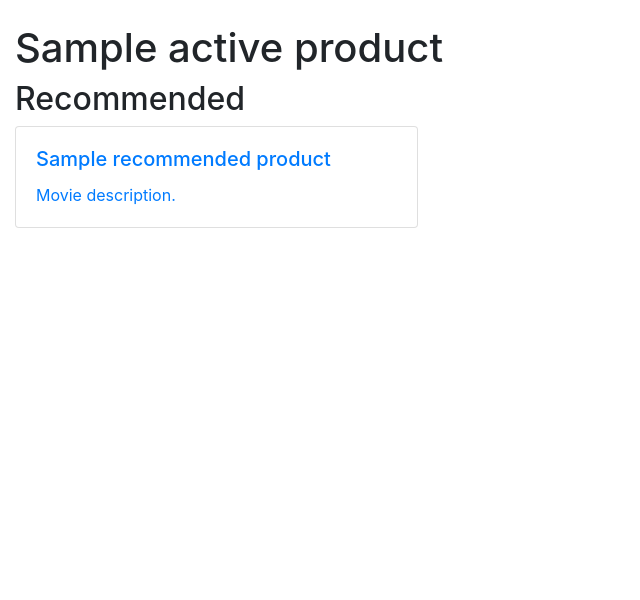
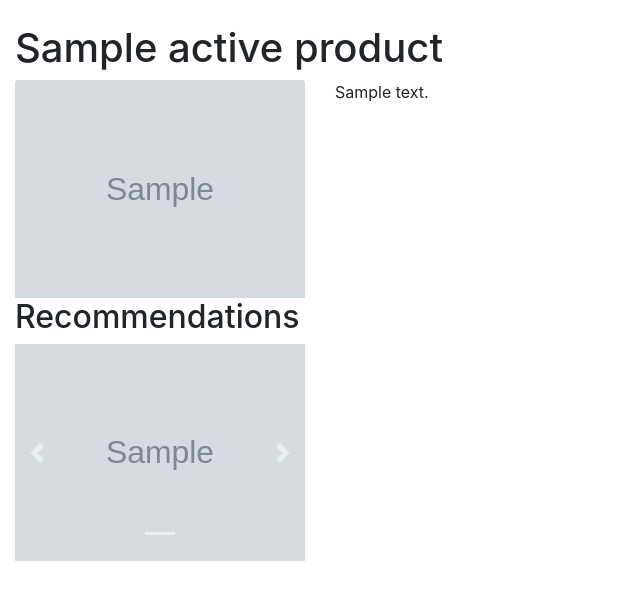
Before and after one commit to ericdaat/notflix, a Flask app: template src/web/templates/product/index.html in a window 1280 px wide. Shown: the part 72-672 px from the top of the page, without its empty margins (0-640 px from the left). Run offline with Flask 2, Linux system fonts and the light colour scheme; the template is opened without the code that fills it: most values are stand-ins (such as "Sample title", 1, 10 or a date in 2020); grey boxes marked "Sample" are stand-in pictures; some libraries are stand-ins or nearby versions.

Commit message:
carousel on item page

```diff
--- a/src/web/home.py
+++ b/src/web/home.py
@@ -8,5 +8,5 @@ bp = Blueprint('home', __name__)
 
 @bp.route('/')
 def index():
-    products = db_session.query(Product).limit(5).all()
+    products = db_session.query(Product).limit(10).all()
     return render_template('home/index.html', products=products)
--- a/src/web/templates/base.html
+++ b/src/web/templates/base.html
@@ -15,6 +15,11 @@
 <link rel="stylesheet"
       href="https://cdnjs.cloudflare.com/ajax/libs/font-awesome/4.7.0/css/font-awesome.min.css">
 
+<!-- Javascript -->
+<script src="https://code.jquery.com/jquery-3.3.1.slim.min.js" integrity="sha384-q8i/X+965DzO0rT7abK41JStQIAqVgRVzpbzo5smXKp4YfRvH+8abtTE1Pi6jizo" crossorigin="anonymous"></script>
+<script src="https://cdnjs.cloudflare.com/ajax/libs/popper.js/1.14.3/umd/popper.min.js" integrity="sha384-ZMP7rVo3mIykV+2+9J3UJ46jBk0WLaUAdn689aCwoqbBJiSnjAK/l8WvCWPIPm49" crossorigin="anonymous"></script>
+<script src="https://stackpath.bootstrapcdn.com/bootstrap/4.1.3/js/bootstrap.min.js" integrity="sha384-ChfqqxuZUCnJSK3+MXmPNIyE6ZbWh2IMqE241rYiqJxyMiZ6OW/JmZQ5stwEULTy" crossorigin="anonymous"></script>
+
 <nav class="navbar navbar-light" style="background-color: #02b875ff;">
   <h1 style="color:white">
     <a style="text-decoration:none; color: inherit;">{% block title_page %} Recommender System{% endblock %}</a>
--- a/src/web/templates/home/index.html
+++ b/src/web/templates/home/index.html
@@ -3,11 +3,11 @@
 {% block content %}
 
 <div class="container-fluid mt-4">
-  <div class="card-deck">
+  <div class="card-columns">
     {% for p in products %}
     <a href="{{ url_for('product.index', product_id=p.id) }}">
-    <div class="card" style="width: 18rem;">
-      <img class="card-img-top" src="{{ p.image }}" alt="Card image cap">
+    <div class="card">
+      <img class="card-img-top" src="{{ p.image }}">
       <div class="card-body">
         <h5 class="card-title">{{ p.name }}</h5>
         <p class="card-text"> {{ p.description }}</p>
--- a/src/web/templates/product/index.html
+++ b/src/web/templates/product/index.html
@@ -3,22 +3,59 @@
 {% block content %}
 
 <div class="container-fluid mt-4">
-<h1> {{ active_product.name }}</h1>
+    <div class="row">
+        <div class="col-sm">
+            <h1> {{ active_product.name }}</h1>
+        </div>
+    </div>
+    <div class="row">
+        <div class="col-sm-3">
+            <img class="card-img-top" src="{{ active_product.image }}">
+        </div>
+        <div class="col-sm-3">
+            <p>{{ active_product.description }}</p>
+        </div>
+    </div>
 
-<h2> Recommended </h2>
-  <div class="card-columns">
-  {% for p in recommended_products %}
-  <a href="{{ url_for('product.index', product_id=p.id) }}">
-  <div class="card">
-    <!--<img class="card-img-top" src="..." alt="Card image cap">-->
-    <div class="card-body">
-        <h5 class="card-title">{{ p.name }}</h5>
-        <p class="card-text"> Movie description.</p>
+    <div class="row">
+        <div class="col-sm">
+            <h2>Recommendations</h2>
+        </div>
     </div>
-  </div>
-  </a>
-  {% endfor %}
-  </div>
+
+    <div class="row">
+        <div class="col-sm-3">
+            <div id="carouselExampleControls" class="carousel slide" data-ride="carousel">
+                <ol class="carousel-indicators">
+                    {% for p in recommended_products %}
+                        <li data-target="#carouselExampleIndicators"
+                            data-slide-to="{{loop.index}}"
+                            class="{% if loop.index == 1 %} class='active'{% endif %}">
+                        </li>
+                    {% endfor %}
+                </ol>
+
+                <div class="carousel-inner">
+                    {% for p in recommended_products %}
+                    <div {% if loop.index == 1 %} class="carousel-item active" {% else %} class="carousel-item" {% endif %}>
+                        <img class="d-block w-100" src="{{ p.image }}">
+                    </div>
+                    {% endfor %}
+                </div>
+                <a class="carousel-control-prev" href="#carouselExampleControls" role="button" data-slide="prev">
+                    <span class="carousel-control-prev-icon" aria-hidden="true"></span>
+                    <span class="sr-only">Previous</span>
+                </a>
+                <a class="carousel-control-next" href="#carouselExampleControls" role="button" data-slide="next">
+                    <span class="carousel-control-next-icon" aria-hidden="true"></span>
+                    <span class="sr-only">Next</span>
+                </a>
+            </div>
+        </div>
+    </div>
+
 </div>
 
+
+
 {% endblock %}
```
